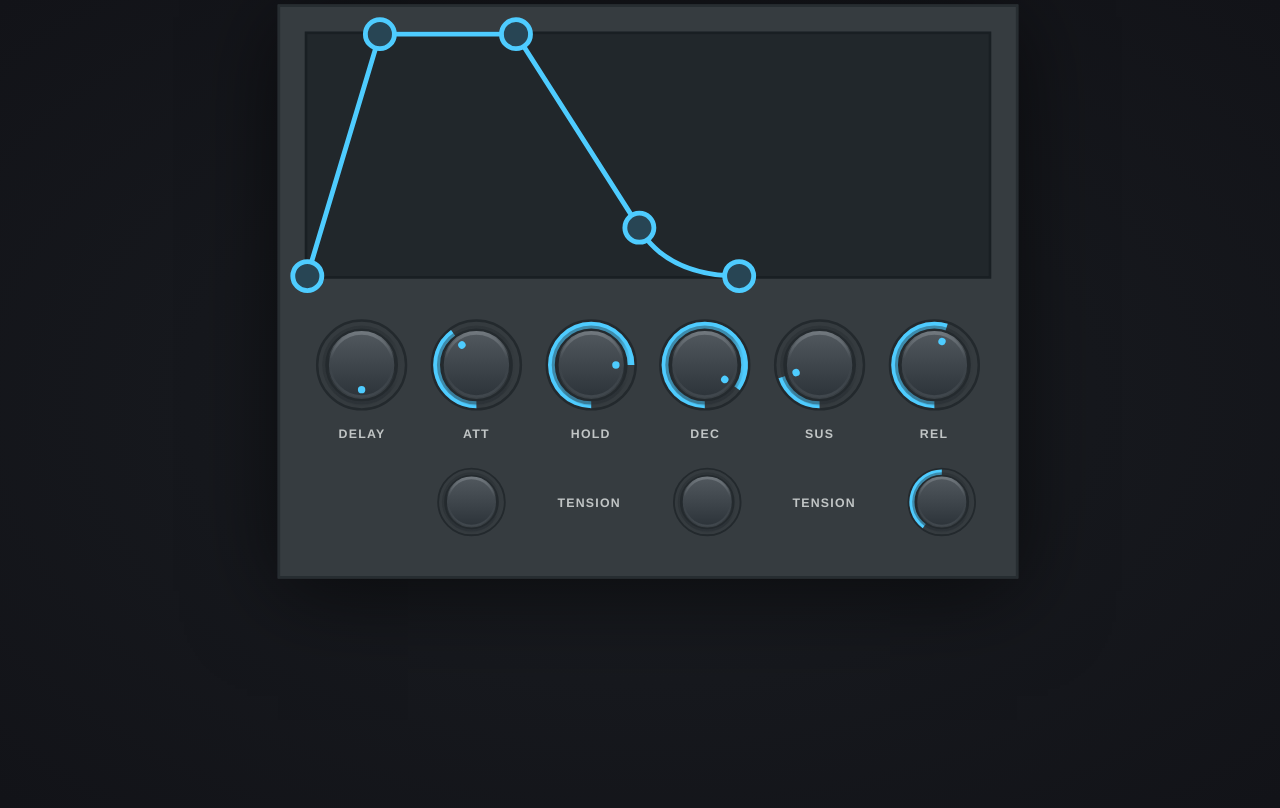
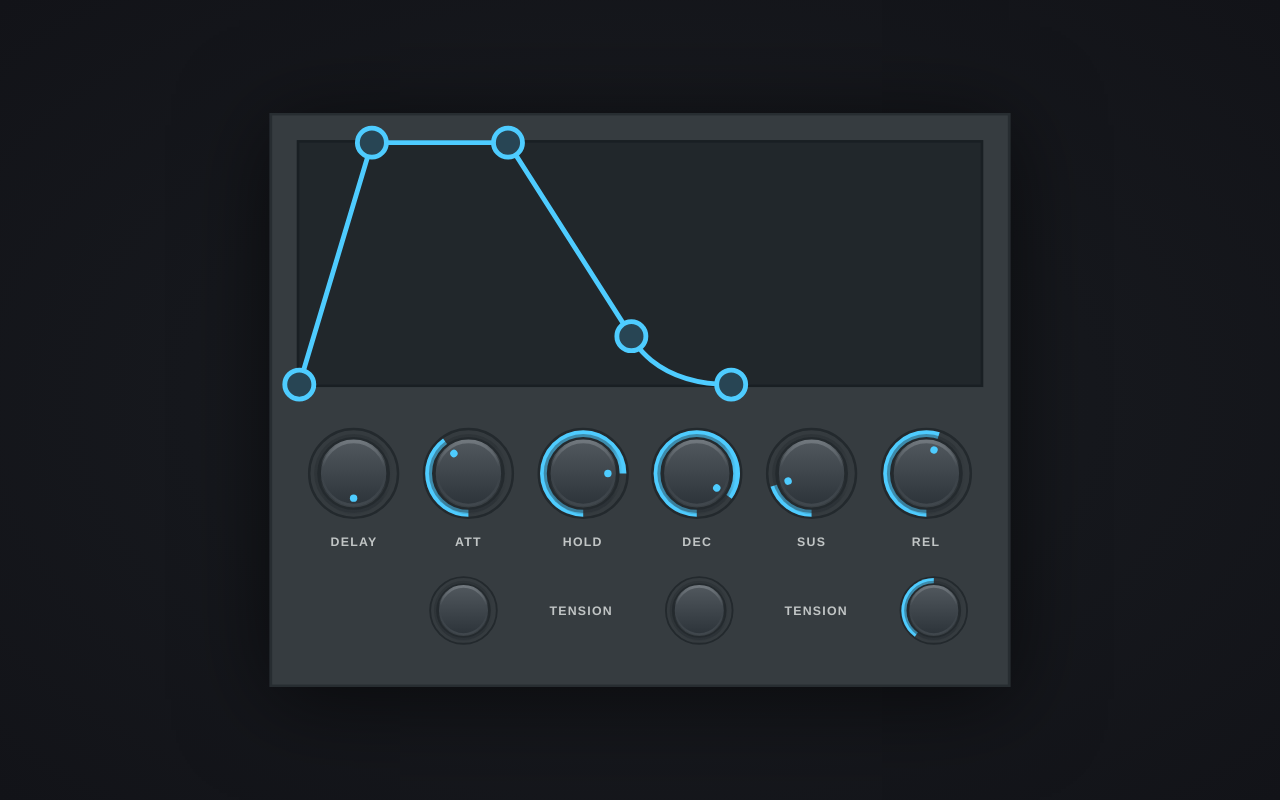
Before and after one commit to jhnsnc/precision-inputs, a website built with webpack: page src/demo/demo.html in a window 1280 px wide. Built offline with nearby package versions, Linux system fonts and the light colour scheme.

Commit message:
fixing sizing issues with demo

```diff
--- a/src/demo/demo.html
+++ b/src/demo/demo.html
@@ -6,9 +6,8 @@
 </head>
 <body>
 
-  <div class="demo-wrapper">
+  <div class="fl-envelope">
 
-    <div class="fl-envelope">
     <div class="fl-envelope__visualizer">
       <svg class="envelope-visualizer" viewBox="0 0 300 100" preserveAspectRatio="xMinYMid slice">
         <path class="envelope-shape" d="M0,100L0,0" fill="transparent" stroke="#4eccff" stroke-width="2"></path>
@@ -19,6 +18,7 @@
         <circle class="release" cx="0" cy="100" r="6" fill="#284554" stroke="#4eccff" stroke-width="2"></circle>
       </svg>
     </div>
+
     <div class="fl-envelope__controls">
       <div class="fl-envelope__control">
         <div class="fl-demo-knob envelope-knob delay"></div>
@@ -45,6 +45,7 @@
         <div class="fl-envelope__label">rel</div>
       </div>
     </div>
+
     <div class="fl-envelope__tension">
       <div class="fl-envelope__label"> </div>
       <div class="fl-demo-knob tension-knob attack"></div>
@@ -53,7 +54,6 @@
       <div class="fl-envelope__label">tension</div>
       <div class="fl-demo-knob tension-knob release"></div>
     </div>
-    </div>
 
   </div>
 
--- a/src/demo/demo.scss
+++ b/src/demo/demo.scss
@@ -11,6 +11,7 @@ html, body {
 }
 body {
   padding: 1px;
+  margin: 0;
   background: radial-gradient(#1a1d22, #121318);
 }
 .defs {
@@ -18,21 +19,6 @@ body {
   width: 0;
   height: 0;
   opacity: 0;
-}
-
-// Demo Wrapper
-
-.demo-wrapper {
-  display: flex;
-  justify-content: center;
-  .fl-envelope {
-    flex: 0 0 auto;
-    position: relative;
-    left: auto;
-    top: auto;
-    margin: 50px;
-    transform: none;
-  }
 }
 
 // FL studio knobs - demo styles
```
Lines whose indentation alone changed are shown as unchanged.
